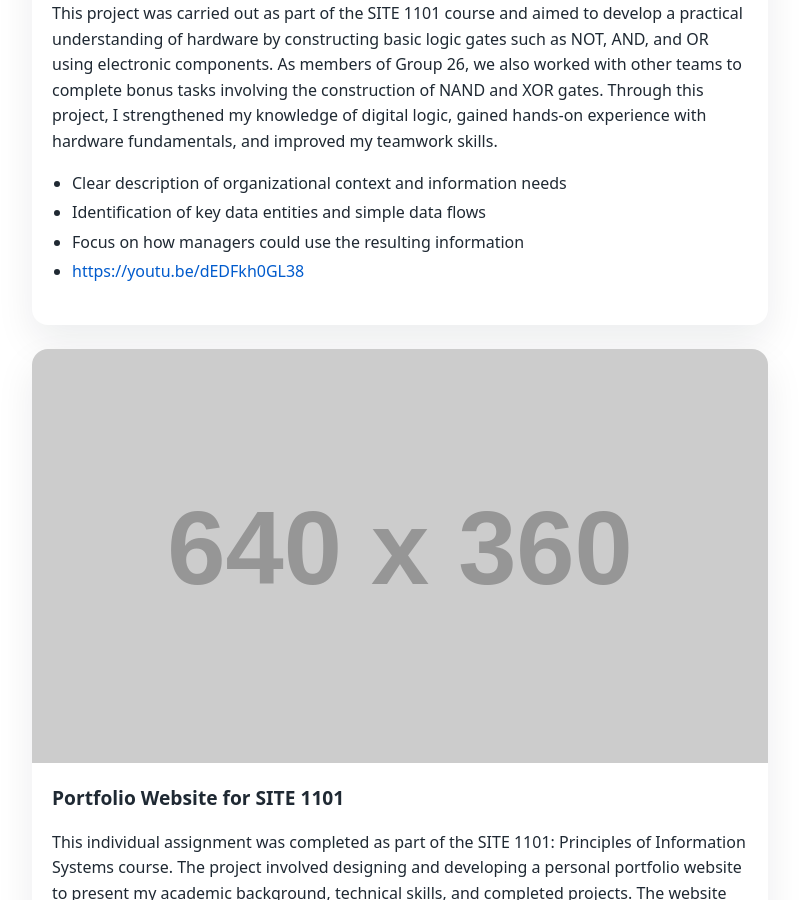
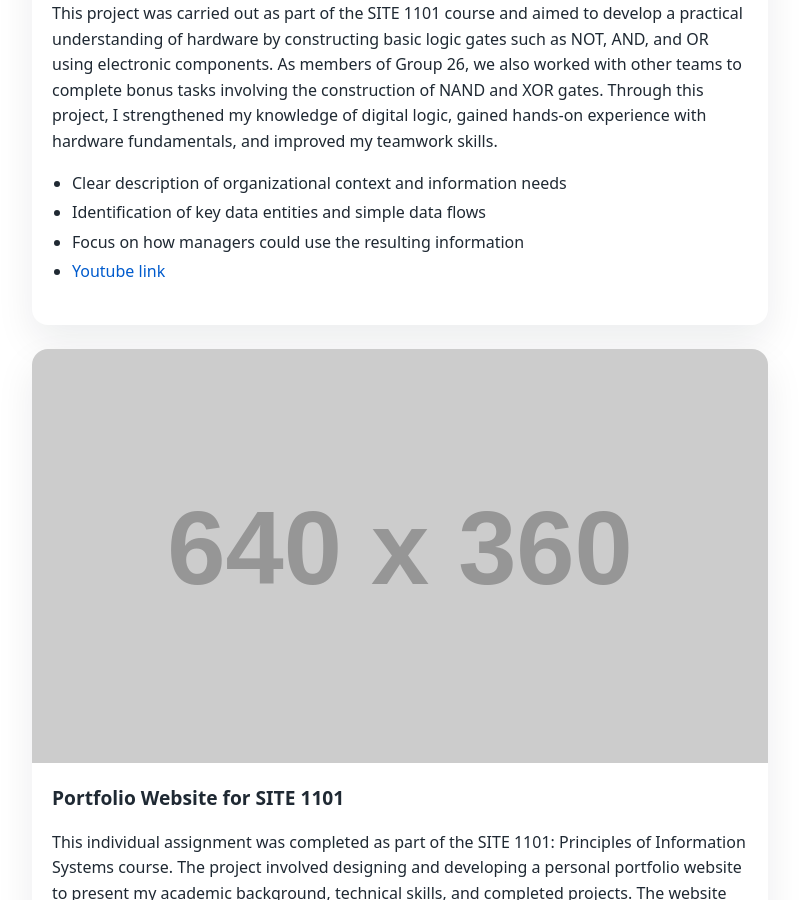
Before and after one commit to Aliismayilov1520/site1101, a Jekyll site: the page built from projects.md, in a window 1280 px wide and 900 px high, scrolled down 707 px. Shown: the whole window, without its empty margins (240-1039 px from the left). Built offline with Jekyll 4.4.1, drawn with Linux system fonts in a browser that asks for light colours.

Commit message:
Add youtube link

```diff
--- a/projects.md
+++ b/projects.md
@@ -23,7 +23,7 @@ subtitle: "Course-related and exploratory work"
         <li>Clear description of organizational context and information needs</li>
         <li>Identification of key data entities and simple data flows</li>
         <li>Focus on how managers could use the resulting information</li>
-        <li><a>https://youtu.be/dEDFkh0GL38</a></li>
+        <li><a href="https://youtu.be/dEDFkh0GL38">Youtube link</a></li>
       </ul>
     </div>
   </article>
```
